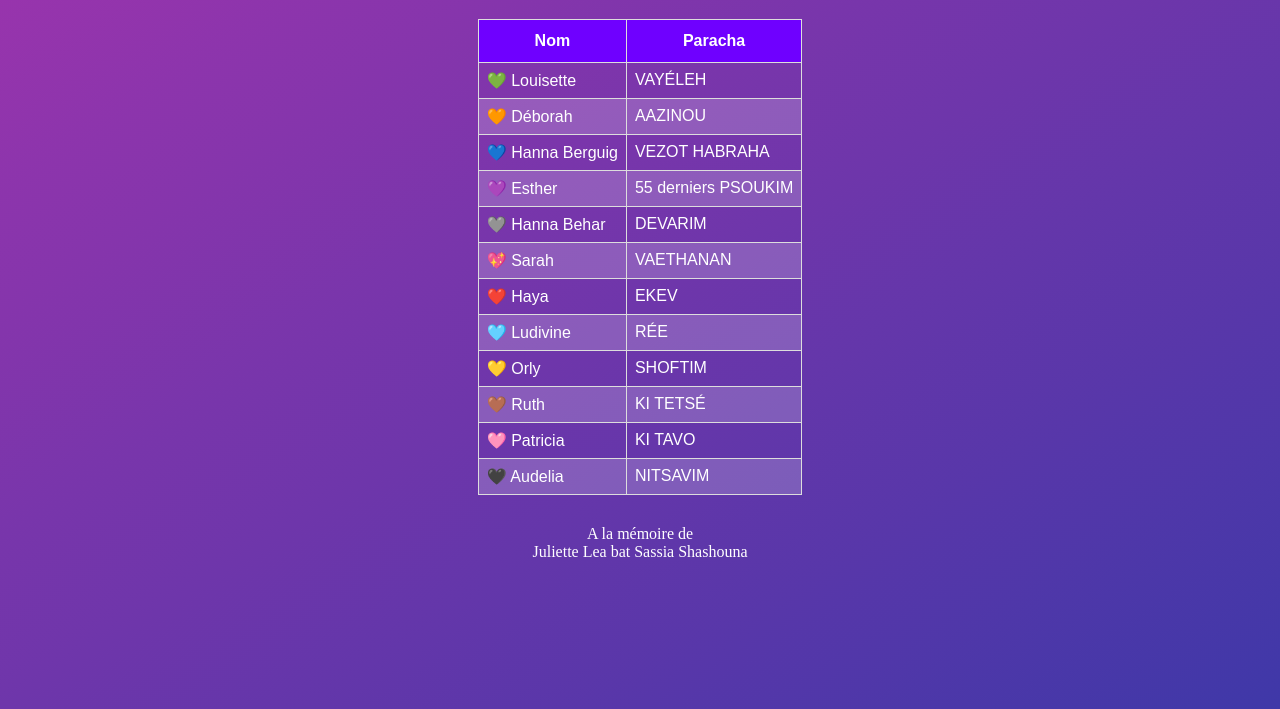
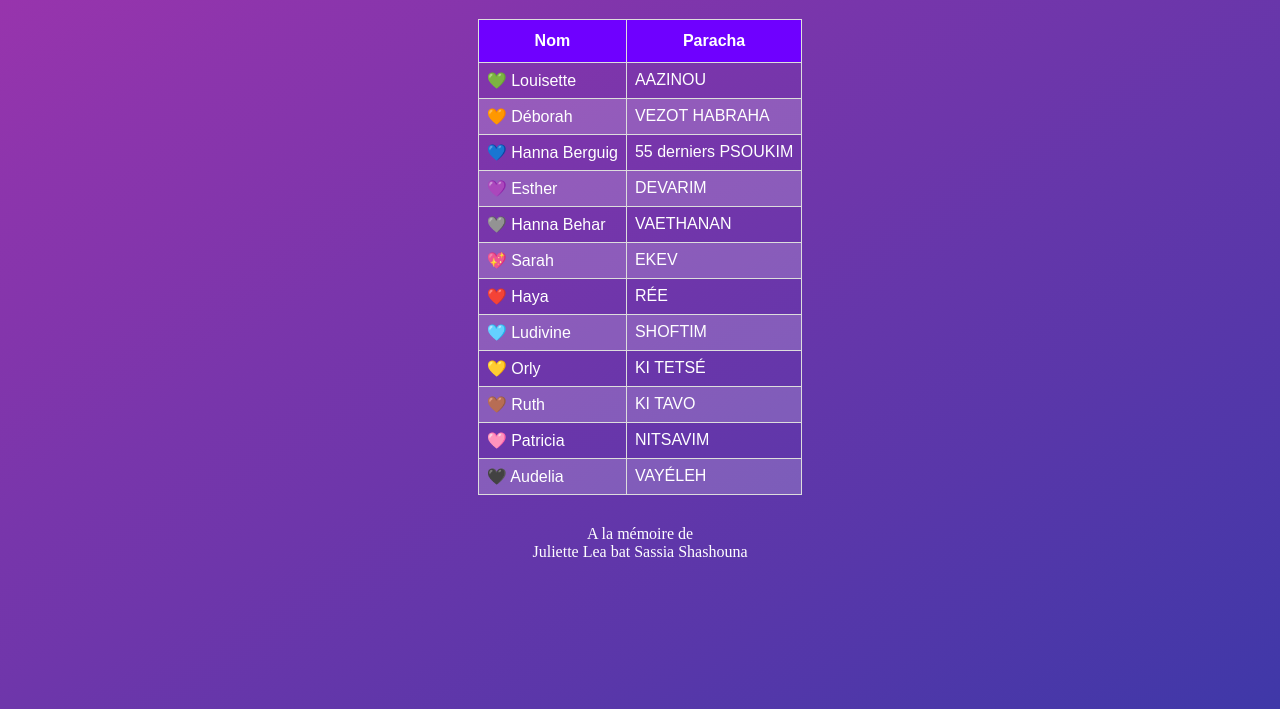
Before and after one commit to yairopro/devarim, a plain HTML site: page index.html in a window 1280 px wide. Shown: the part 91-800 px from the top of the page. Drawn offline with Linux system fonts and the light colour scheme.

Commit message:
advance shemini atseret

```diff
--- a/index.html
+++ b/index.html
@@ -57,7 +57,7 @@
 		];
 
 
-		const missedShift = 1;
+		const missedShift = 0;
 		const totalShift = chabatShiftAmount() - missedShift;
 
 		const content = zip(people, shift(parachiot, totalShift));
```
